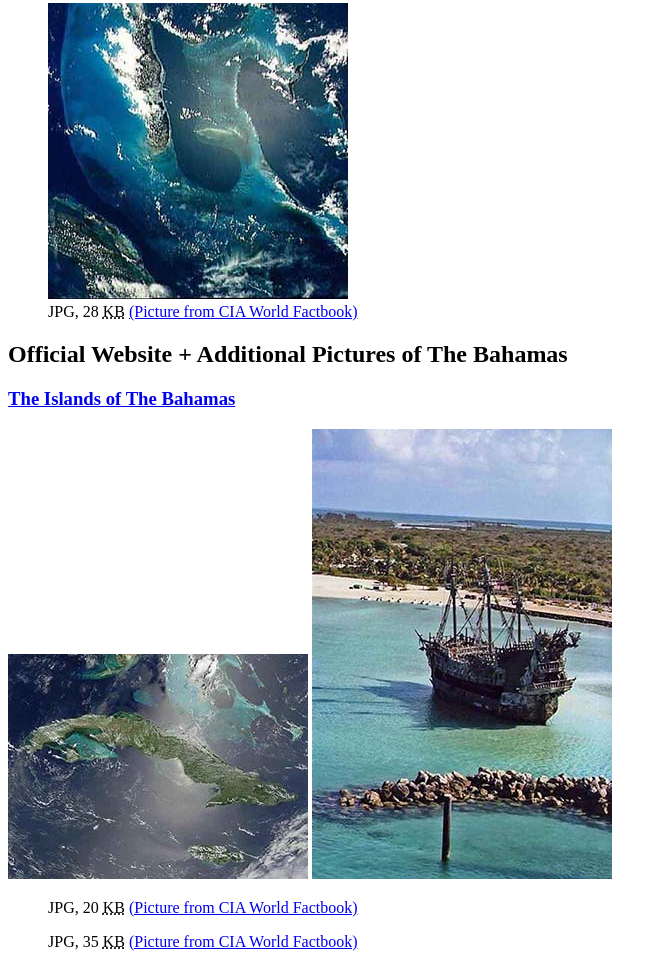
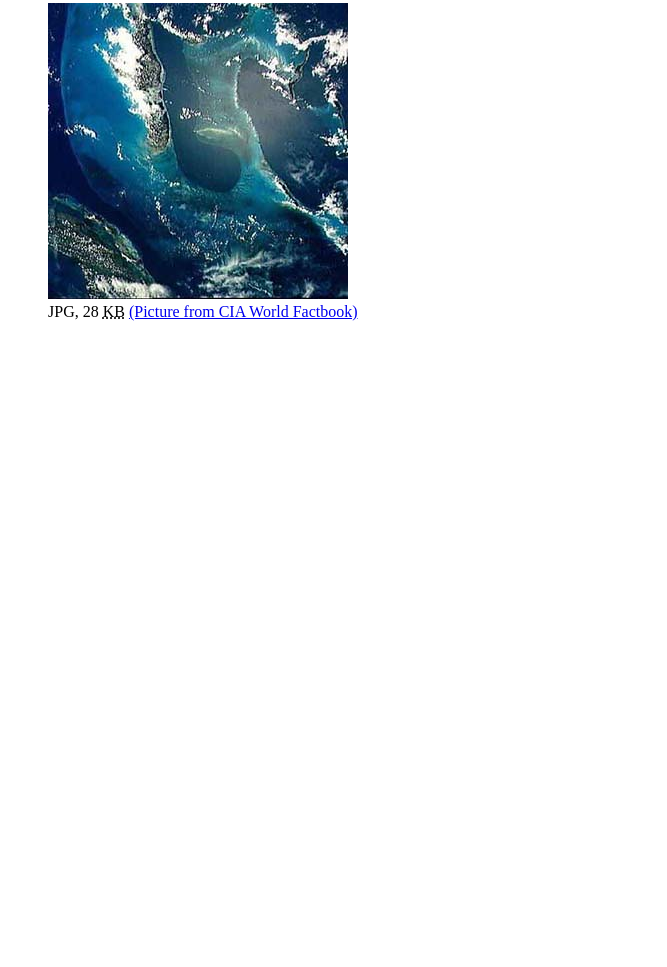
Before and after one commit to Sonnyd2323/Sonnyd2323.github.io, a plain HTML site: page index.html in a window 1280 px wide. Shown: the part 1380-2347 px from the top of the page, without its empty margins (0-667 px from the left). After the commit the page ends 1717 px from the top, so only its background shows below. Drawn offline with Linux system fonts and the light colour scheme.

Commit message:
Update index.html

```diff
--- a/index.html
+++ b/index.html
@@ -86,23 +86,6 @@
          </figure>
       </section>
 
-      <section id="officialwebsite">
-        <article>
-          <h2>Official Website + Additional Pictures of The Bahamas</h2>
-
-            <div class="websiteImages">
-              <h3><a href="https://www.bahamas.com/">The Islands of The Bahamas</a></h3>
-              <img class="websiteImage" src="images/aerial-view-2.jpg" alt="Photo of Bahamas next to Cuba, Florida, and Jamaica">
-              <img class="websiteImage" src="images/sunk-ship.jpg" alt="Photo of a sunken ship">
-             <figure>
-              <figcaption>JPG, 20 <abbr title="Kilobyte">KB</abbr> <a href="https://www.cia.gov/the-world-factbook/countries/bahamas-the/images">(Picture from CIA World Factbook)</a></figcaption>
-             </figure>
-             <figure>
-              <figcaption>JPG, 35 <abbr title="Kilobyte">KB</abbr> <a href="https://www.cia.gov/the-world-factbook/countries/bahamas-the/images">(Picture from CIA World Factbook)</a></figcaption>
-             </figure>
-            </div>
-          </article>
-        </section>
     </main>
   </body>
 
```
